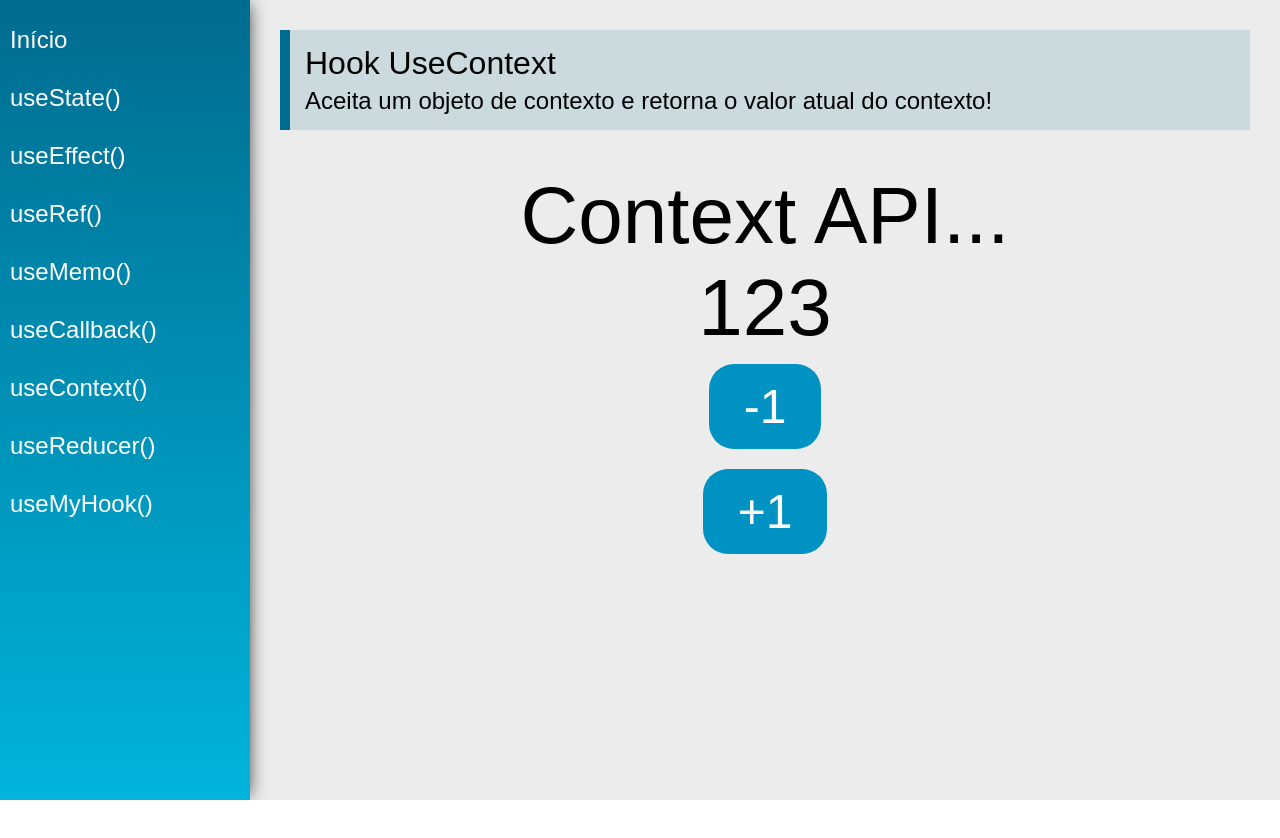
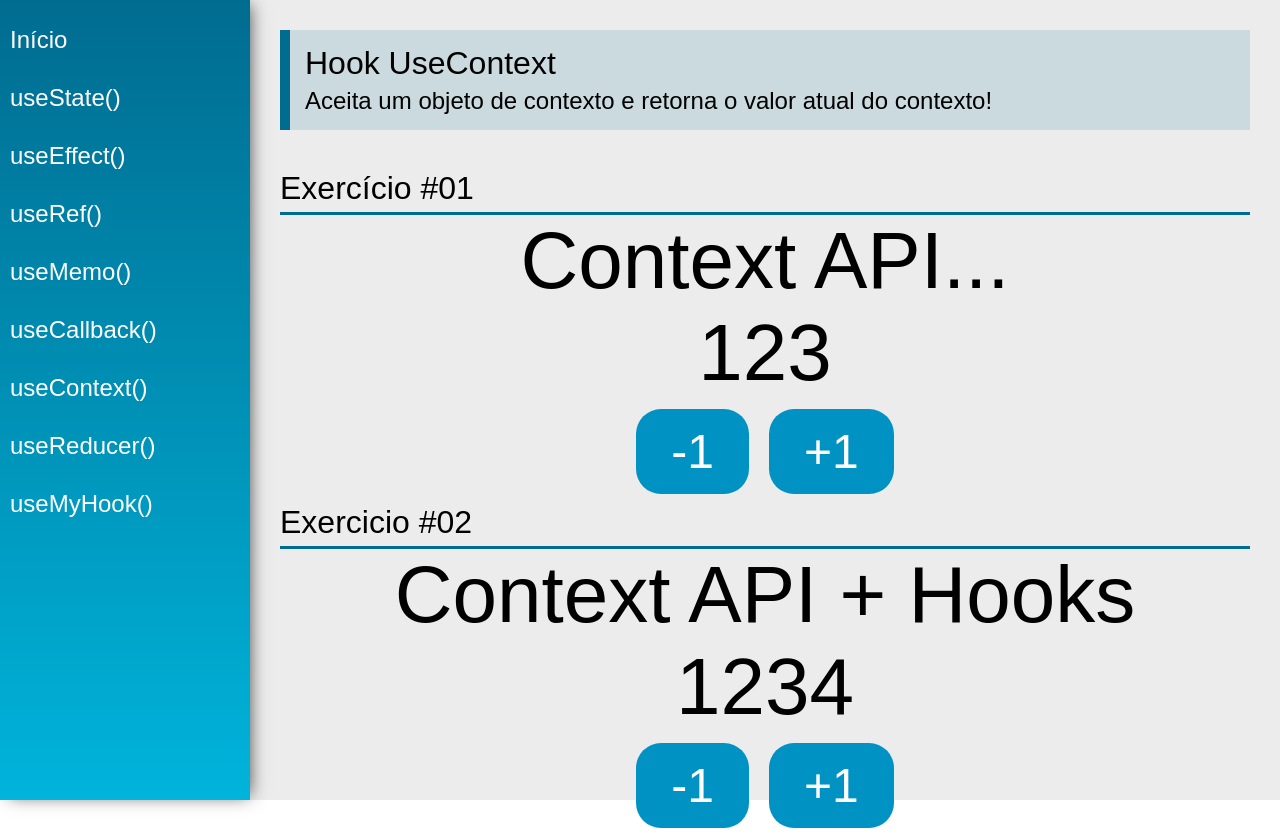
Before and after one commit to MateusGomes04/Hooks-React, a React (Create React App) app: page /useContext in a window 1280 px wide. Before the commit the page ends 800 px from the top, so only its background shows below. Built offline with nearby package versions, Linux system fonts and the light colour scheme.

Commit message:
add useContext #02

```diff
--- /dev/null
+++ b/src/data/Store.jsx
@@ -0,0 +1,35 @@
+import React, { useState } from "react";
+
+const initialState = {
+    number: 1234,
+    text: "Context API + Hooks"
+}
+
+ export const AppContext = React.createContext(initialState)
+
+const Store = props => {
+
+    const [state, setState]  = useState(initialState)
+
+    function updateState(key, value) {
+        setState({
+            ...state,
+            [key]: value
+        })
+    }
+
+    return (
+        <AppContext.Provider value={{
+            number: state.number,
+            text: state.text,
+            setNumber: n => updateState("number", n),
+            setText: t => updateState("text", t),
+
+        }}>
+            {props.children}
+        </AppContext.Provider>
+
+    )
+}
+
+export default Store
--- a/src/index.js
+++ b/src/index.js
@@ -5,6 +5,6 @@
 import App from './views/App'
 
 ReactDOM.render(
-        <App />,
+    <App />,
     document.getElementById('root')
 )
--- a/src/views/App.jsx
+++ b/src/views/App.jsx
@@ -4,14 +4,16 @@
 
 import Menu from '../components/layout/Menu'
 import Content from '../components/layout/Content'
-import DataContext, {data} from "../data/DataContext"
+import DataContext, { data } from "../data/DataContext"
+import Store from '../data/Store'
 
 
 const App = props => {
     const [state, setState] = useState(data)
 
     return (
-        <DataContext.Provider value={{state, setState}}>
+        <Store>
+        <DataContext.Provider value={{ state, setState }}>
             <div className="App">
                 <Router>
                     <Menu />
@@ -19,6 +21,7 @@
                 </Router>
             </div>
         </DataContext.Provider>
+        </Store>
 
     )
 }
--- a/src/views/examples/UseContext.jsx
+++ b/src/views/examples/UseContext.jsx
@@ -1,7 +1,9 @@
-import React, { useContext } from 'react'
+import React, { useContext, useEffect } from 'react'
 import PageTitle from '../../components/layout/PageTitle'
+import SectionTitle from '../../components/layout/SectionTitle'
 
 import DataContext from '../../data/DataContext'
+import { AppContext } from '../../data/Store'
 
 const UseContext = (props) => {
 
@@ -14,22 +16,43 @@
         })
     }
 
+    const {number, text, setNumber, setText} = useContext(AppContext)
+
+    useEffect(function() {
+        if(number > 1250) {
+            setText("Eita!!!!")
+        }
+
+    }, [number])
+
     return (
         <div className="UseContext">
             <PageTitle
                 title="Hook UseContext"
-                subtitle="Aceita um objeto de contexto e retorna o valor atual do contexto!"/>
+                subtitle="Aceita um objeto de contexto e retorna o valor atual do contexto!" />
 
+            <SectionTitle title="Exercício #01 " />
 
             <div className="center">
                 <span className="text">{context.state.text}</span>
                 <span className="text">{context.state.number}</span>
 
                 <div>
-                <button className="btn" onClick={() => addNumber(-1)}>-1</button></div>
-                    <button className="btn" onClick={() => addNumber(+1)}>+1</button></div>
+                    <button className="btn" onClick={() => addNumber(-1)}>-1</button>
+                    <button className="btn" onClick={() => addNumber(+1)}>+1</button>
+                </div>
 
             </div>
+            <SectionTitle title="Exercicio #02" />
+            <div className="center">
+                <span className="text">{text}</span>
+            <span className="text">{number}</span>
+            <div>
+            <button className="btn" onClick={() => setNumber(number - 1)}>-1</button>
+            <button className="btn" onClick={() => setNumber(number + 1)}>+1</button>
+            </div>
+            </div>
+        </div>
     )
 }
 
```
